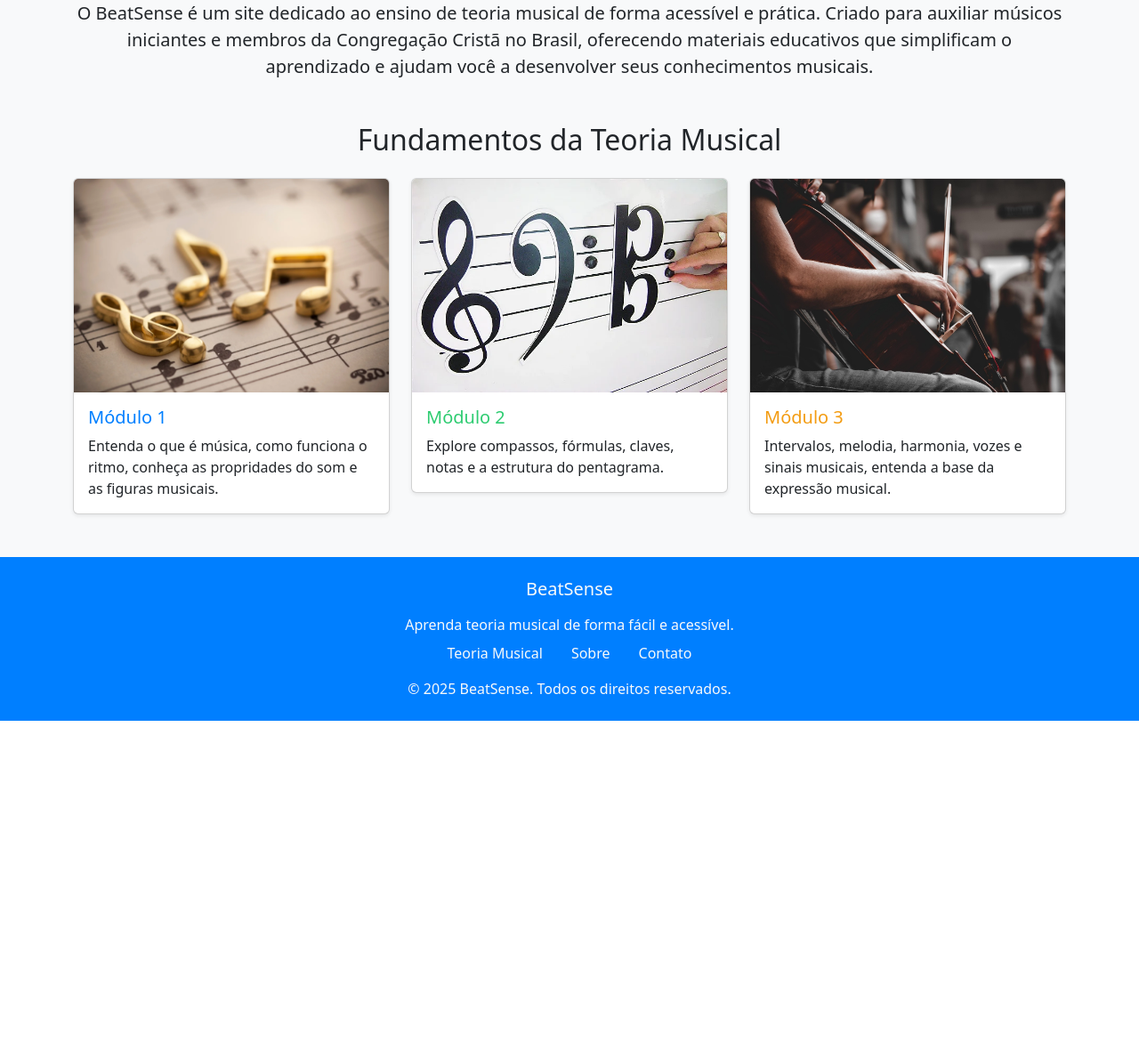
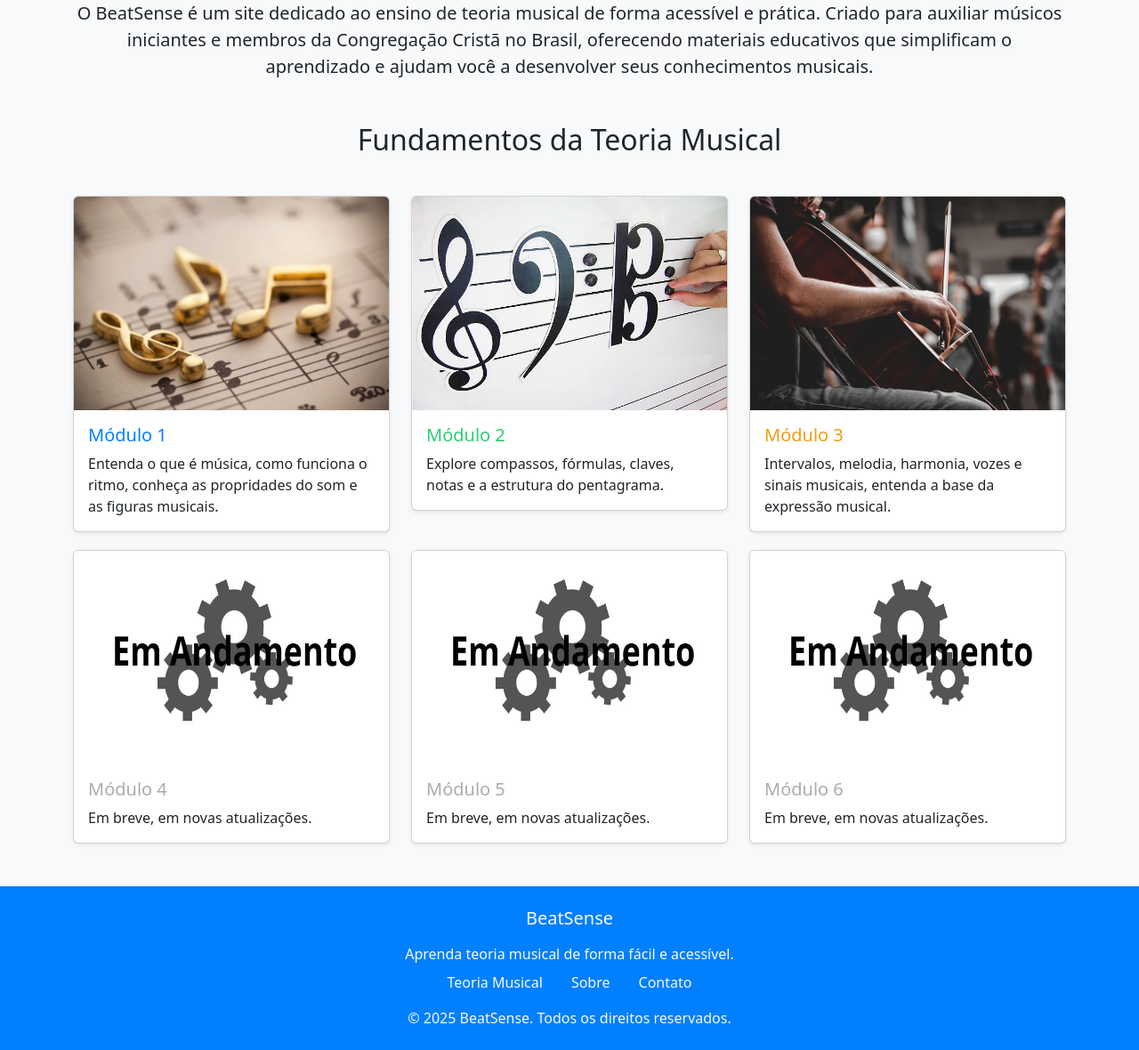
Before and after one commit to BrenoNevess/BeatSense, a PHP site: page / in a window 1280 px wide. Shown: the part 587-1767 px from the top of the page at 89% size. Before the commit the page ends 1397 px from the top, so only its background shows below. Run offline with PHP 8.4, Linux system fonts and the light colour scheme.

Commit message:
Novos módulos a serem adicionados

```diff
--- a/src/index.php
+++ b/src/index.php
@@ -98,6 +98,10 @@
             height: 240px;
         }
 
+        .col-md-4{
+            margin-top: 20px;
+        }
+
         @media(max-width: 768px){
             .card-img-top{
                 max-width: 515px;
@@ -136,7 +140,7 @@
                 <ul class="navbar-nav ms-auto">
                     <li class="nav-item"><a class="nav-link text-light" href="#teoria">Teoria Musical</a></li>
                     <li class="nav-item"><a class="nav-link text-light" href="#sobre">Sobre</a></li>
-                    <li class="nav-item"><a class="nav-link text-light" href="#contato">Contato</a></li>
+                    <li class="nav-item"><a class="nav-link text-light" href="https://www.linkedin.com/in/breno-neves-2b30a5360/">Contato</a></li>
                     <?php if(isset($_SESSION['user_type'])):?>
                     <li class="nav-item mt-2 mt-lg-0"><a id="sessao" class="btn btn-primary text-light w-100" href="servers/logout.php">Encerrar Sessão</a></li>
                     <?php else: ?>
@@ -198,6 +202,39 @@
                 </div>
                 </a>
             </div>
+            <div class="col-md-4">
+                <a href="#" class="text-decoration-none text-dark">
+                <div class="card shadow-sm">
+                    <img src="img/manutenção.jpg" class="card-img-top" alt="Em Manutenção">
+                    <div class="card-body">
+                        <h5 class="card-title" style="color: #acacac;">Módulo 4</h5>
+                        <p class="card-text">Em breve, em novas atualizações.</p>
+                    </div>
+                </div>
+                </a>
+            </div>
+            <div class="col-md-4">
+                <a href="#" class="text-decoration-none text-dark">
+                <div class="card shadow-sm">
+                    <img src="img/manutenção.jpg" class="card-img-top" alt="Em Manutenção">
+                    <div class="card-body">
+                        <h5 class="card-title" style="color: #acacac;">Módulo 5</h5>
+                        <p class="card-text">Em breve, em novas atualizações.</p>
+                    </div>
+                </div>
+                </a>
+            </div>
+            <div class="col-md-4">
+                <a href="#" class="text-decoration-none text-dark">
+                <div class="card shadow-sm">
+                    <img src="img/manutenção.jpg" class="card-img-top" alt="Em Manutenção">
+                    <div class="card-body">
+                        <h5 class="card-title" style="color: #acacac;">Módulo 6</h5>
+                        <p class="card-text">Em breve, em novas atualizações.</p>
+                    </div>
+                </div>
+                </a>
+            </div>
         </div>
     </div>
 
```
Also changed, not shown: src/img/manutenção.jpg (added).
